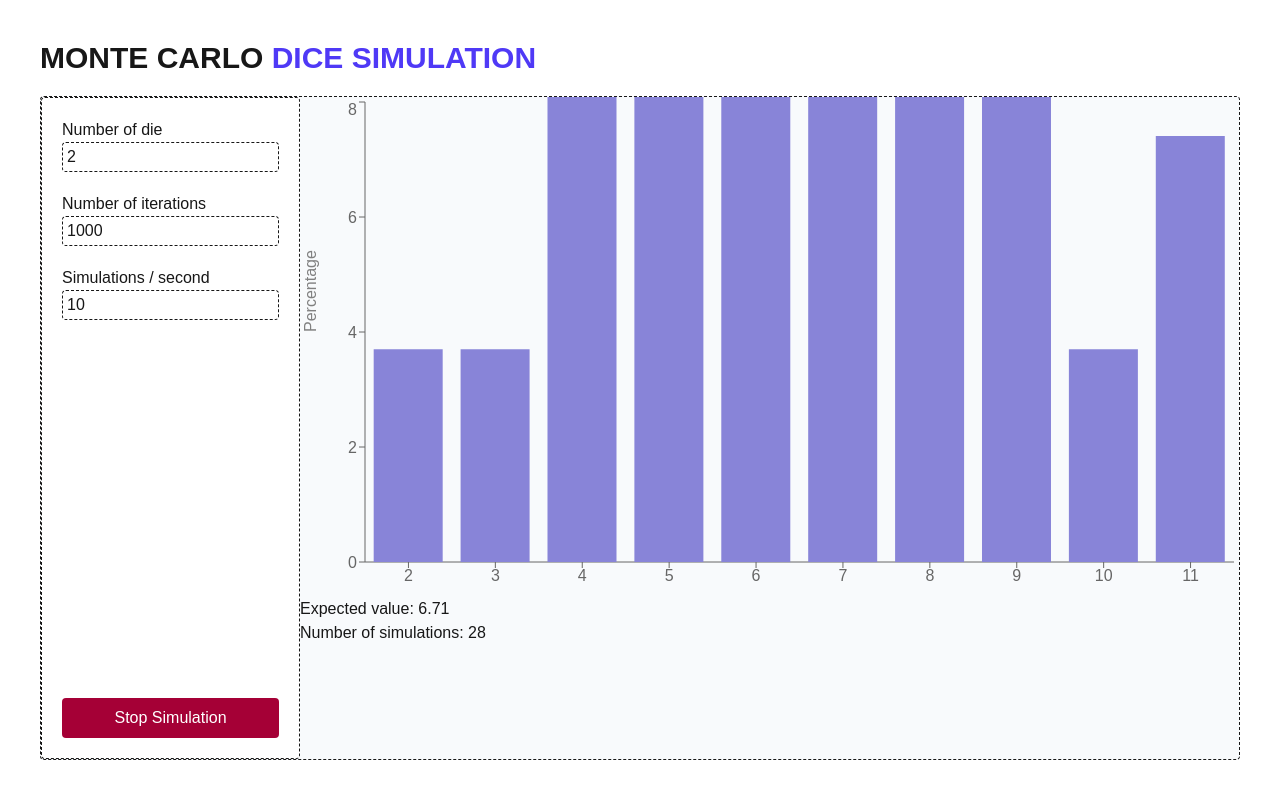
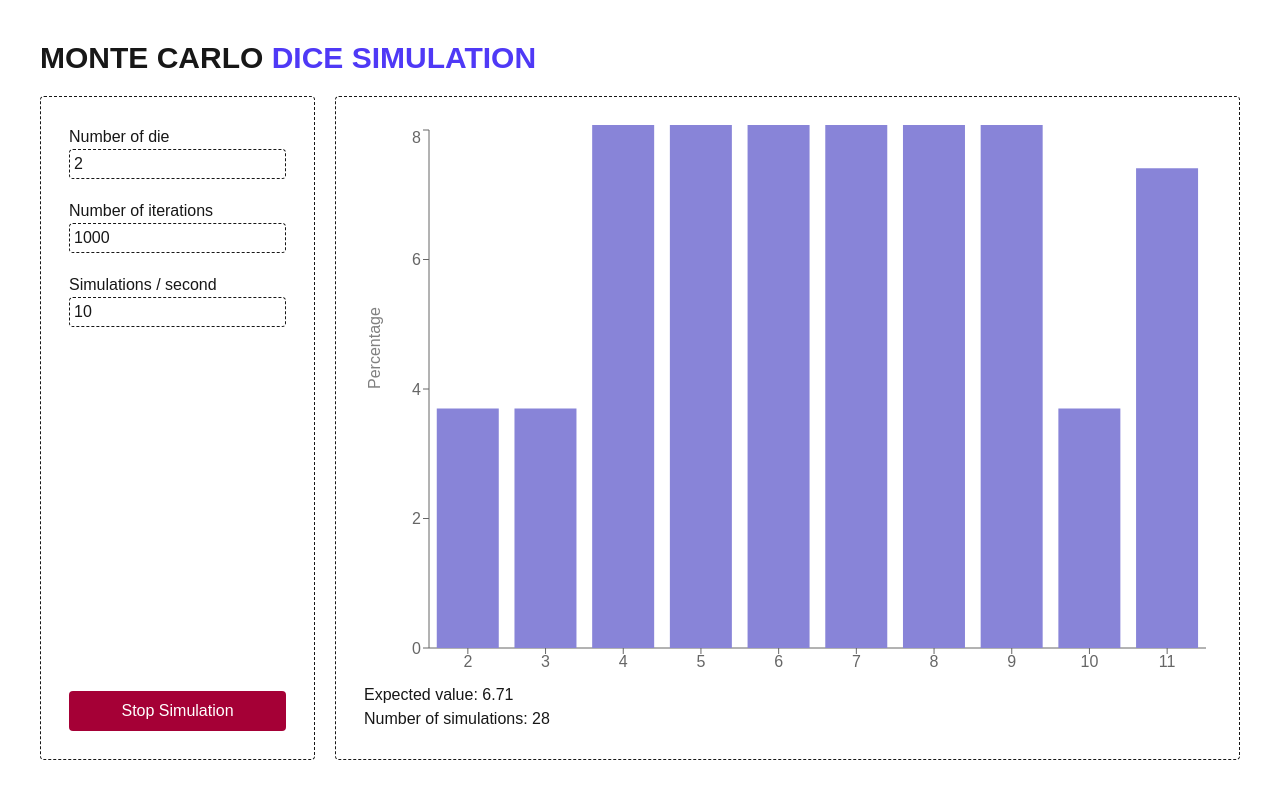
Before and after one commit to vincemaina/monte-carlo-dice-sandbox, a Next.js app: page / in a window 1280 px wide. Both pictures are taken after a click on the button "Start Simulation". Built offline with nearby package versions, Linux system fonts and the light colour scheme.

Commit message:
chore: add flex layout + style changes

```diff
--- a/src/app/monte-carlo.tsx
+++ b/src/app/monte-carlo.tsx
@@ -157,12 +157,12 @@ export function MonteCarlo() {
   }
 
   return (
-    <div className="flex flex-grow">
+    <div className="flex flex-grow gap-5">
 
       {/* Config form */}
       <form
         onSubmit={handleFormSubmit}
-        className="border border-dashed bg-white p-5 rounded max-w-[300px] flex flex-col gap-5"
+        className="border border-dashed bg-white p-7 rounded max-w-[300px] flex flex-col gap-5"
       >
         <label>
           <span>Number of die</span>
@@ -217,10 +217,13 @@ export function MonteCarlo() {
       </form>
 
       {/* Visualiser */}
-      {
-        config &&
-        <SimulationVisualiser outcomes={displayedOutcomes} />
-      }
+      <div className="flex-grow border border-dashed rounded p-7 flex flex-col">
+        {
+          config &&
+          <SimulationVisualiser outcomes={displayedOutcomes} />
+        }
+
+      </div>
     </div >
   );
 }
--- a/src/app/page.tsx
+++ b/src/app/page.tsx
@@ -2,7 +2,7 @@ import { MonteCarlo } from "./monte-carlo";
 
 export default function Home() {
   return (
-    <div className="flex-grow flex flex-col border border-dashed rounded bg-slate-50">
+    <div className="flex-grow flex flex-col">
       <MonteCarlo />
     </div>
   );
--- a/src/app/simulation-visualiser.tsx
+++ b/src/app/simulation-visualiser.tsx
@@ -31,8 +31,8 @@ export function SimulationVisualiser({ outcomes }: Props) {
   }, 0);
 
   return (
-    <div style={{ width: "100%", height: 500 }}>
-      <ResponsiveContainer width="100%" height="100%">
+    <div className="flex-grow flex flex-col">
+      <ResponsiveContainer width="100%" className="flex-grow">
         <BarChart data={frequencyData}>
           <XAxis dataKey="sum" />
           <YAxis label={{ value: "Percentage", angle: -90, position: "insideLeft" }} />
```
